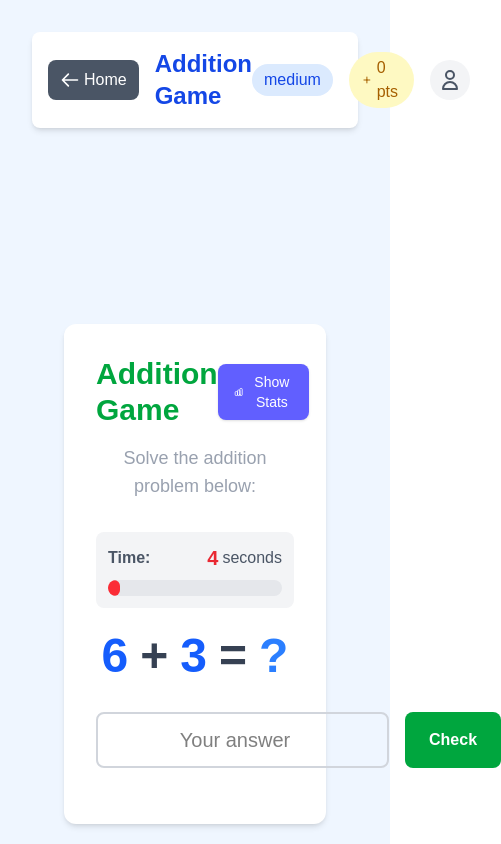
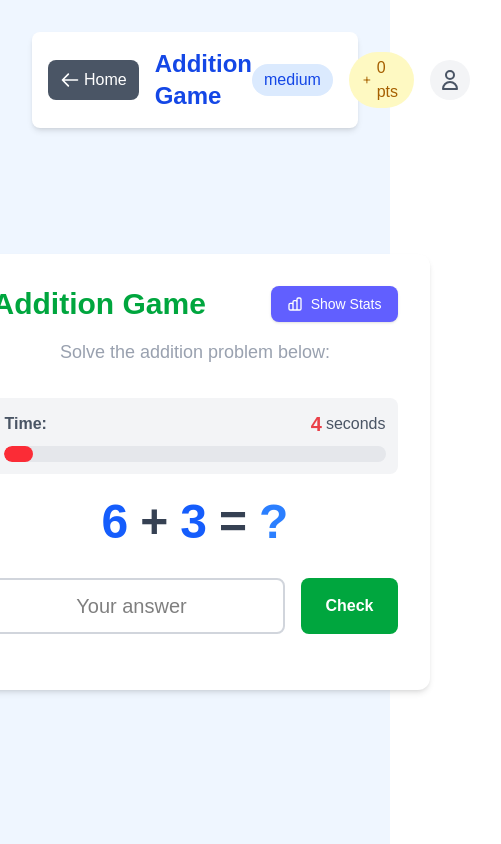
Before and after one commit to rojasmart/math-game, a Next.js app: page /games/addition in a window 390 px wide. Shown: the top 844 px of the page, 501 px wide, since content can reach past the window. Built offline with nearby package versions, Linux system fonts and the light colour scheme.

Commit message:
--add adjust layout for game display; improve responsiveness and remove unnecessary header

```diff
--- a/app/games/addition/page.tsx
+++ b/app/games/addition/page.tsx
@@ -110,8 +110,8 @@
   return (
     <div className="bg-blue-50 min-h-screen p-8">
       <GameHeader title="Addition Game" />
-      <div className="flex flex-col items-center justify-center min-h-screen p-8 bg-blue-50">
-        <div className="flex flex-col md:flex-row gap-6 max-w-5xl w-full">
+      <div className="flex flex-col items-center justify-center h-[calc(90vh-120px)] p-8 bg-blue-50">
+        <div className="flex flex-col md:flex-row gap-6 max-w-5xl">
           <div className="bg-white p-8 rounded-xl shadow-md max-w-3xl w-full">
             <div className="flex flex-col md:flex-row gap-8">
               {/* Main game area */}
@@ -228,8 +228,6 @@
           {/* Score card on the right */}
           {showStats && (
             <div className="md:w-64 p-6 bg-white rounded-xl border border-gray-200 bg-white p-8 rounded-xl shadow-md">
-              <h2 className="text-xl font-bold mb-6 text-blue-700 text-center text-gray-500">Your Progress</h2>
-
               <div className="flex flex-col space-y-4">
                 <div className="bg-gray-100 p-4 rounded-lg shadow-sm">
                   <p className="text-gray-500 text-sm mb-1">Total Score</p>
```
